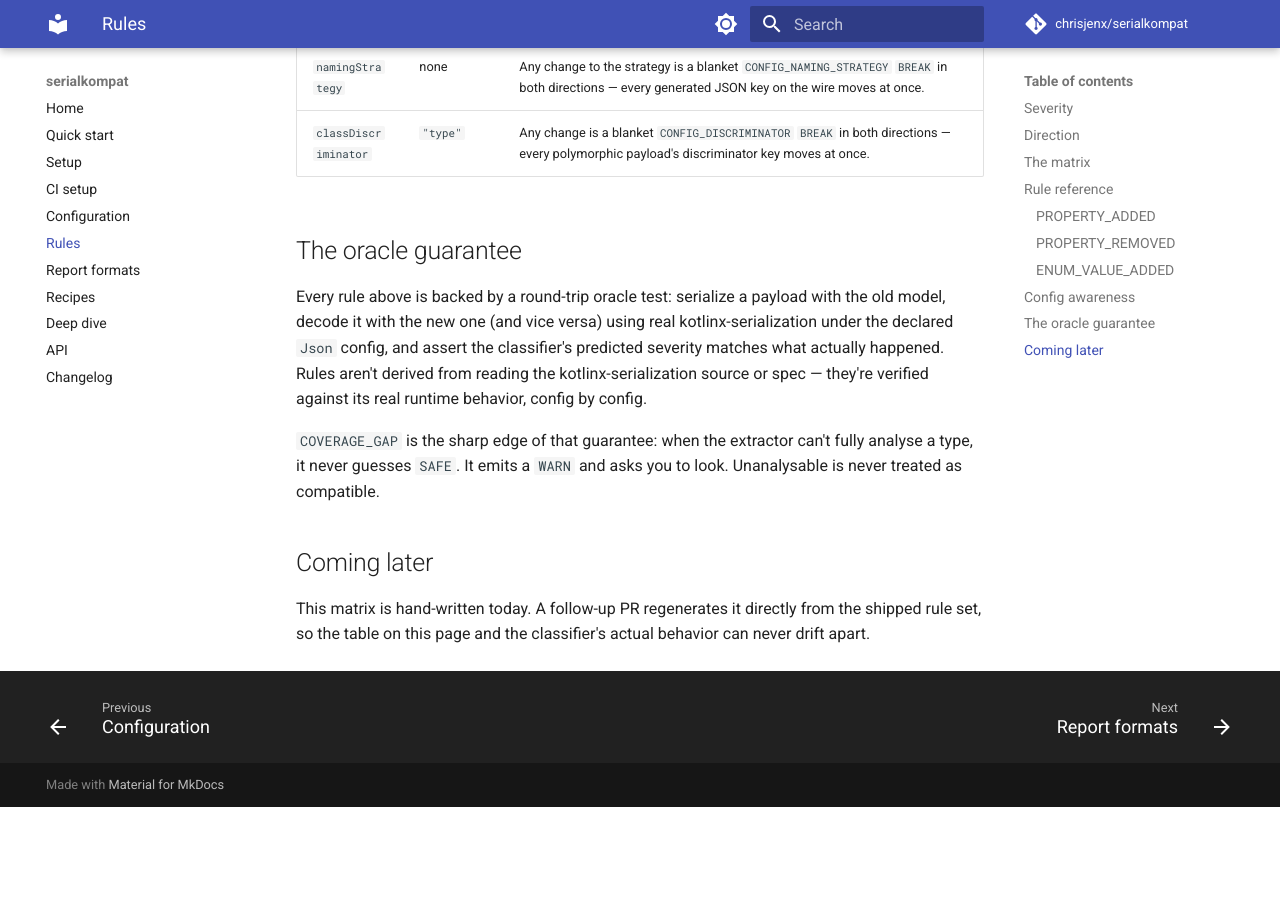
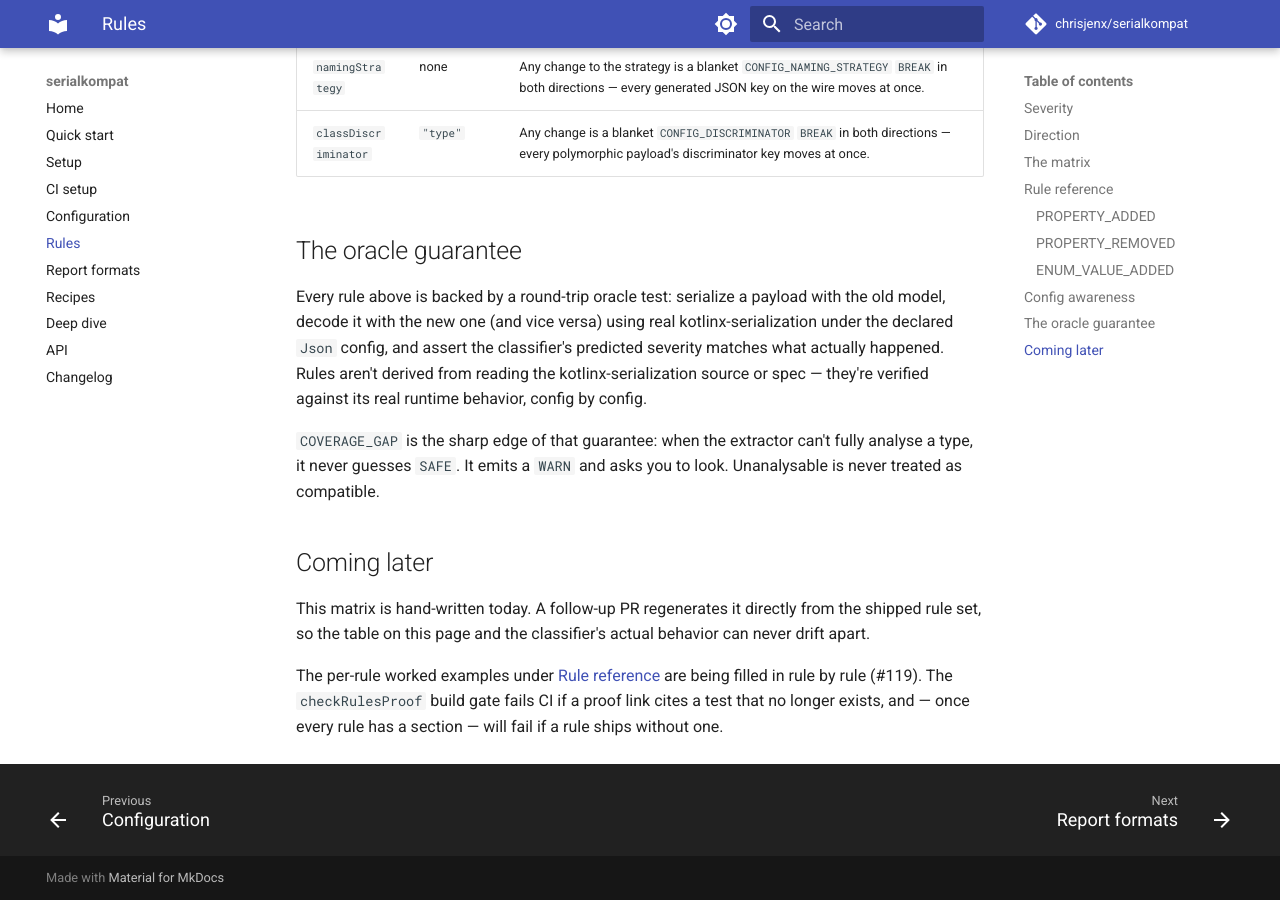
Before and after one commit to chrisjenx/serialkompat, an MkDocs documentation site: the page built from docs/rules.md, in a window 1280 px wide and 900 px high, scrolled down 6246 px. Built offline with MkDocs 1.6.1 and Material for MkDocs 9.7.7, drawn with Linux system fonts in a browser that asks for light colours; a script that is not in the unit is left out; comment, search, counter and statistics services are not loaded; before the commit the page ends 7053 px from its top, so only the background shows below that.

Commit message:
docs: note per-rule proof examples in design + changelog (#119)
Co-Authored-By: Claude Opus 4.8 (1M context) <noreply@anthropic.com>

```diff
--- a/docs/rules.md
+++ b/docs/rules.md
@@ -204,3 +204,8 @@ to look. Unanalysable is never treated as compatible.
 This matrix is hand-written today. A follow-up PR regenerates it directly from
 the shipped rule set, so the table on this page and the classifier's actual
 behavior can never drift apart.
+
+The per-rule worked examples under [Rule reference](#rule-reference) are being
+filled in rule by rule (#119). The `checkRulesProof` build gate fails CI if a
+proof link cites a test that no longer exists, and — once every rule has a
+section — will fail if a rule ships without one.
```
Also changed, not shown: CHANGELOG.md (+1 -0 lines), docs/design/2026-06-30-serialkompat-design.md (+7 -0 lines).
